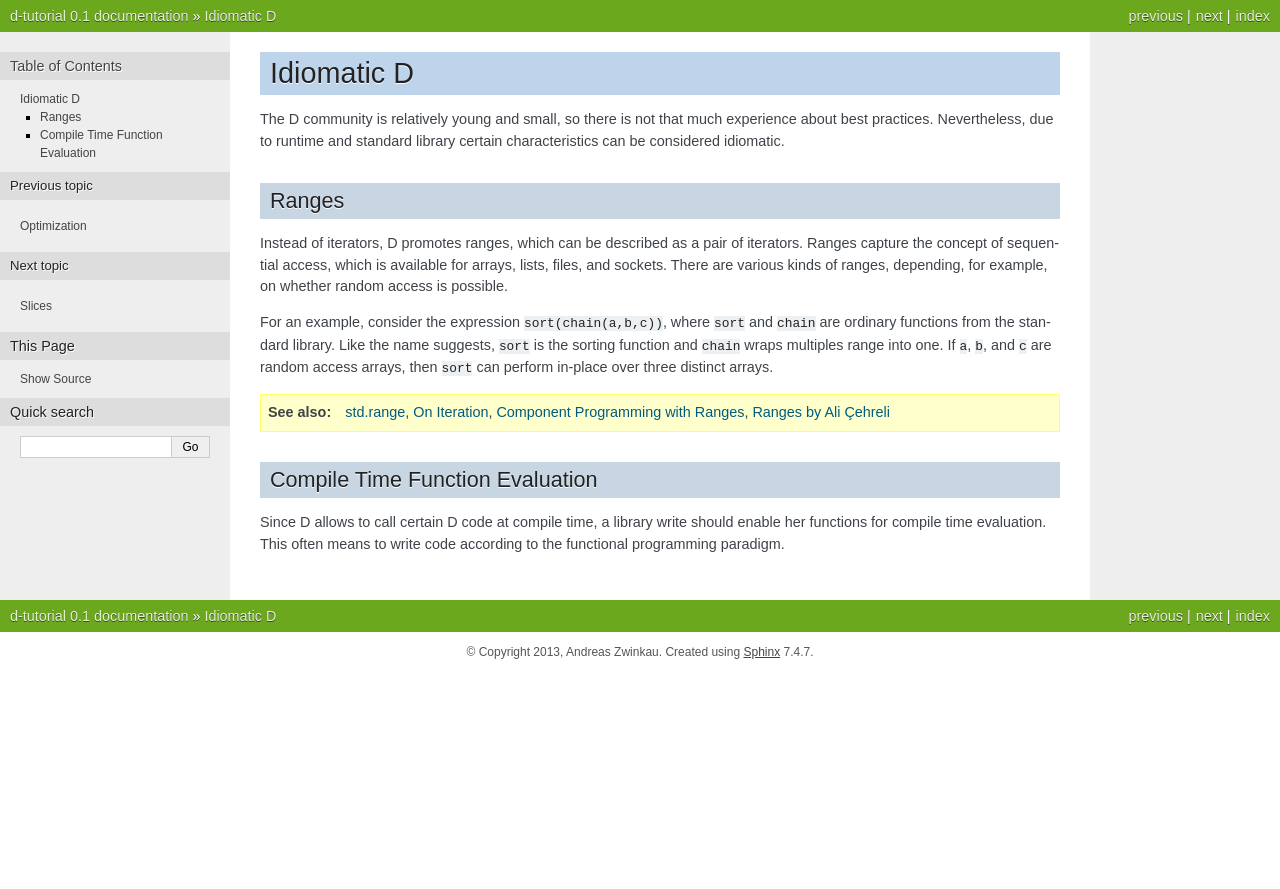
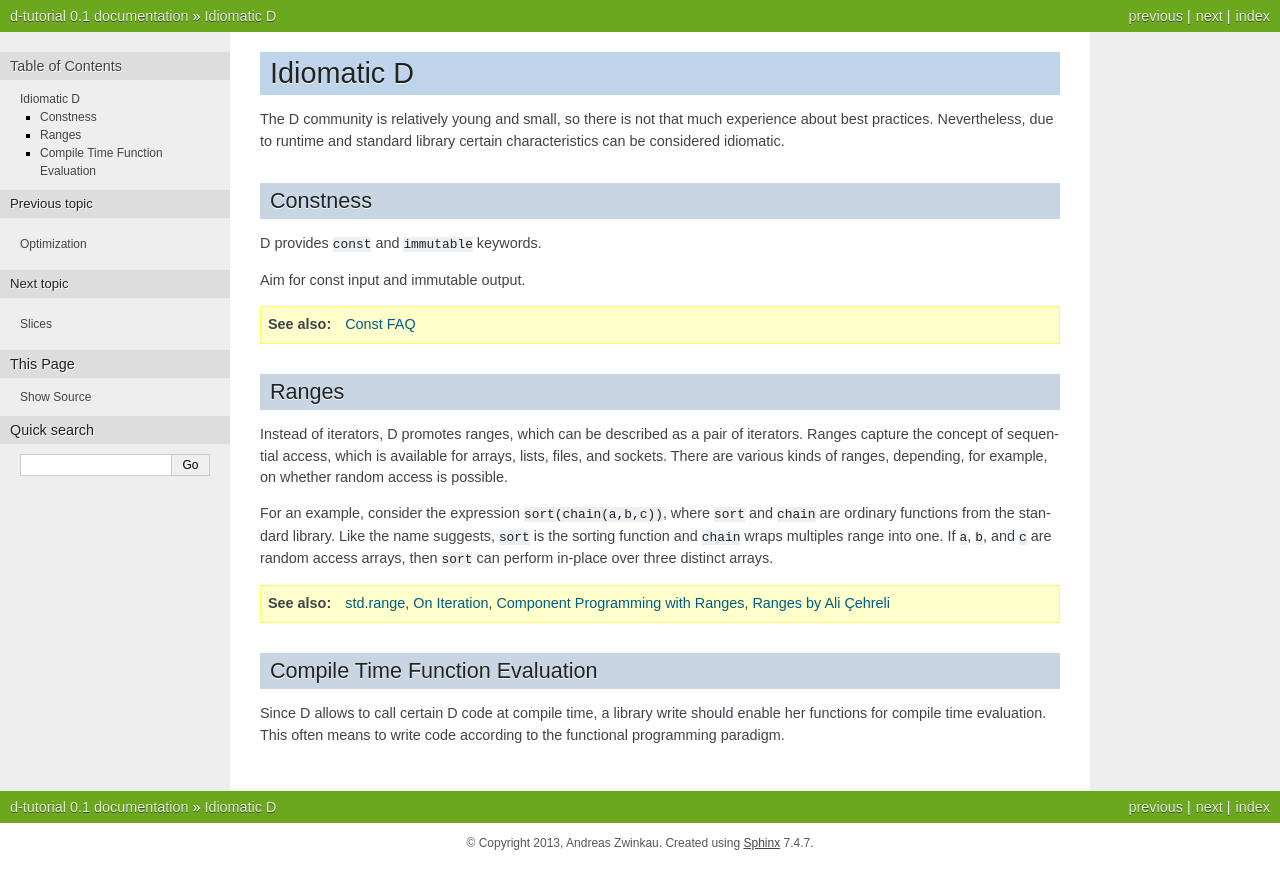
Before and after one commit to qznc/d-tut, a Sphinx documentation site: the page built from source/idiomatic.rst, in a window 1280 px wide. Shown: the top 889 px of the page. Built offline with Sphinx 7.4.7, drawn with Linux system fonts in a browser that asks for light colours.

Commit message:
Integrate Const into Idiomatic

```diff
--- a/source/idiomatic.rst
+++ b/source/idiomatic.rst
@@ -5,6 +5,17 @@ The D community is relatively young and small,
 so there is not that much experience about best practices.
 Nevertheless, due to runtime and standard library
 certain characteristics can be considered idiomatic.
+
+Constness
+---------
+
+D provides ``const`` and ``immutable`` keywords.
+
+Aim for const input and immutable output.
+
+.. seealso::
+
+   `Const FAQ <http://dlang.org/const-faq.html>`_
 
 Ranges
 ------
--- a/source/index.rst
+++ b/source/index.rst
@@ -63,7 +63,6 @@ Contents
    optimization
    idiomatic
    slices
-   const
    meta
    memory
    c
```
Also changed, not shown: source/const.rst (deleted, +0 -8 lines).
